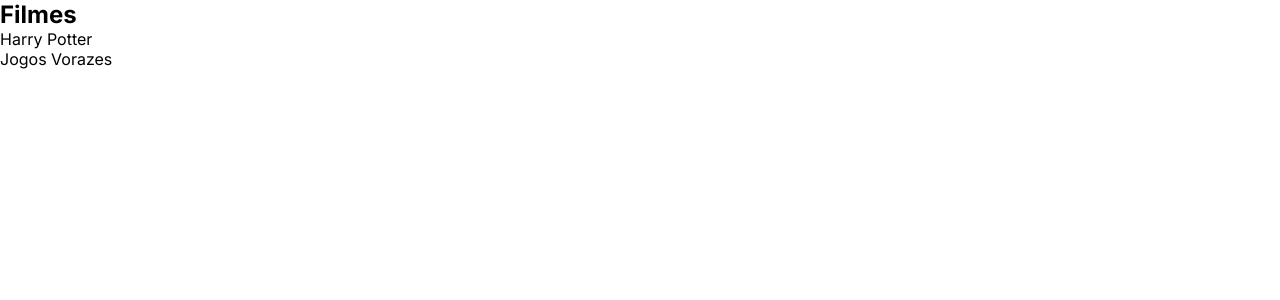
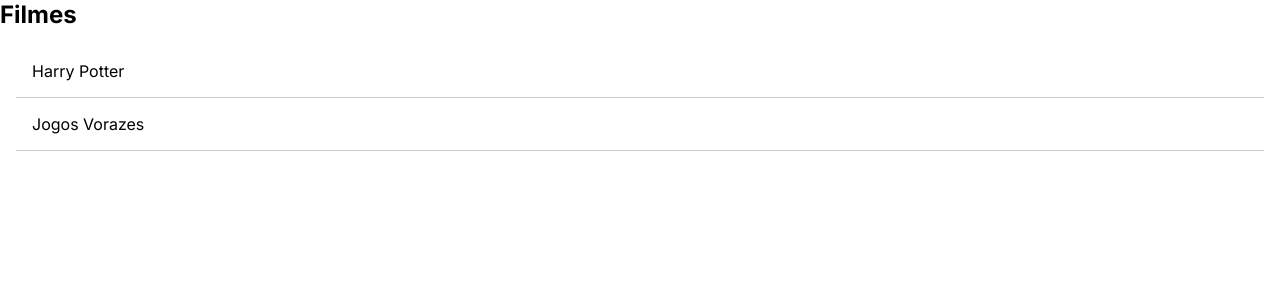
Before and after one commit to WashingtonDDS/lista-de-filmes-com-react, a React (Vite) app: page / in a window 1280 px wide. Shown: the top 300 px of the page. Built offline with nearby package versions, Linux system fonts and the light colour scheme.

Commit message:
Add Lista component and associated styles for movie listing

```diff
--- a/src/components/Lista/index.tsx
+++ b/src/components/Lista/index.tsx
@@ -0,0 +1,10 @@
+import styles from "./lista.module.css";
+
+export const Lista = (): JSX.Element => {
+  return (
+    <ul className={styles["lista-container"]}>
+      <li className={styles.lista__item}>Harry Potter</li>
+      <li className={styles.lista__item}>Jogos Vorazes</li>
+    </ul>
+  );
+};
--- /dev/null
+++ b/src/components/Lista/lista.module.css
@@ -0,0 +1,9 @@
+.lista-container {
+  list-style: none;
+  padding: 16px;
+}
+
+.lista__item {
+  padding: 16px;
+  border-bottom: 1px solid #ccc;
+}
--- a/src/pages/App.tsx
+++ b/src/pages/App.tsx
@@ -1,11 +1,10 @@
+import { Lista } from "../components/Lista";
+
 function App() {
   return (
     <section className="lista">
       <h1>Filmes</h1>
-      <ul>
-        <li>Harry Potter</li>
-        <li>Jogos Vorazes</li>
-      </ul>
+      <Lista />
     </section>
   );
 }
```
